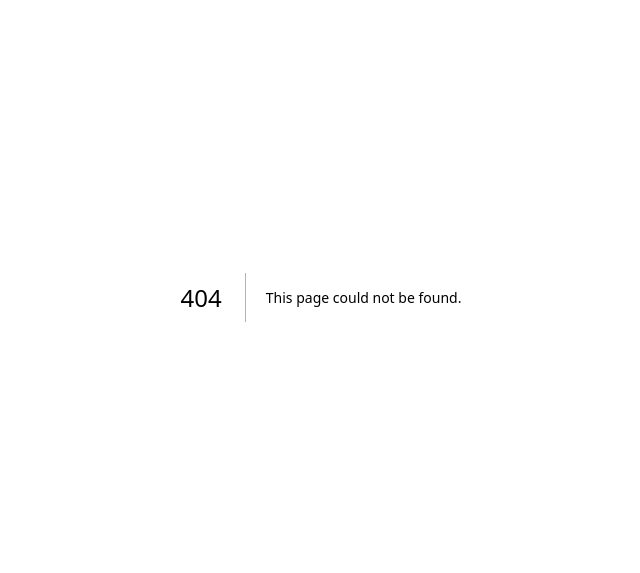
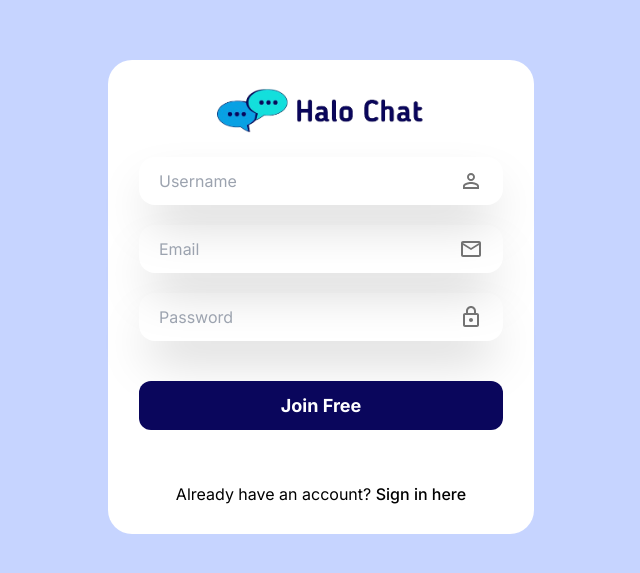
Before and after one commit to nnktz/halo-chat, a Next.js app: page /register in a window 1280 px wide. Before the commit this address had no page. Shown: the part 103-676 px from the top of the page, without its empty margins (319-959 px from the left). Built offline with nearby package versions, Linux system fonts and the light colour scheme.

Commit message:
authentication form

```diff
--- /dev/null
+++ b/app/(auth)/layout.tsx
@@ -0,0 +1,16 @@
+import type { Metadata } from 'next'
+
+export const metadata: Metadata = {
+  title: 'Auth Halo Chat',
+  description: 'Build a Next 14 Chat App',
+}
+
+const AuthLayout = ({
+  children,
+}: Readonly<{
+  children: React.ReactNode
+}>) => {
+  return <div className="bg-purple-1">{children}</div>
+}
+
+export default AuthLayout
--- /dev/null
+++ b/app/(auth)/login/page.tsx
@@ -0,0 +1,7 @@
+import { Form } from '@/components/form'
+
+const LoginPage = () => {
+  return <Form type="login" />
+}
+
+export default LoginPage
--- /dev/null
+++ b/app/(auth)/register/page.tsx
@@ -0,0 +1,7 @@
+import { Form } from '@/components/form'
+
+const RegisterPage = () => {
+  return <Form type="register" />
+}
+
+export default RegisterPage
--- a/app/layout.tsx
+++ b/app/layout.tsx
@@ -6,8 +6,8 @@ import './globals.css'
 const inter = Inter({ subsets: ['latin'] })
 
 export const metadata: Metadata = {
-  title: 'Create Next App',
-  description: 'Generated by create next app',
+  title: 'Halo Chat',
+  description: 'Build a Next 14 Chat App',
 }
 
 export default function RootLayout({
--- /dev/null
+++ b/components/form.tsx
@@ -0,0 +1,62 @@
+import Image from 'next/image'
+import Link from 'next/link'
+import { EmailOutlined, LockOutlined, PersonOutline } from '@mui/icons-material'
+
+type Props = {
+  type: 'register' | 'login'
+}
+
+export const Form = ({ type }: Props) => {
+  return (
+    <div className="auth">
+      <div className="content">
+        <Image
+          src={'/assets/images/logo.png'}
+          alt="logo"
+          width={208}
+          height={100}
+          className="logo select-none"
+        />
+
+        <form action="" className="form text-black">
+          {type === 'register' && (
+            <div className="input">
+              <input type="text" placeholder="Username" className="input-field" />
+              <PersonOutline sx={{ color: '#737373' }} />
+            </div>
+          )}
+
+          <div className="input">
+            <input type="email" placeholder="Email" className="input-field" />
+            <EmailOutlined sx={{ color: '#737373' }} />
+          </div>
+
+          <div className="input">
+            <input type="password" placeholder="Password" className="input-field" />
+            <LockOutlined sx={{ color: '#737373' }} />
+          </div>
+
+          <button className="button select-none" type="submit">
+            {type === 'register' ? 'Join Free' : "Let's Chat"}
+          </button>
+        </form>
+
+        {type === 'register' ? (
+          <p className="text-center text-black">
+            Already have an account?{' '}
+            <Link href={'/login'} className="link">
+              Sign in here
+            </Link>
+          </p>
+        ) : (
+          <p className="text-center text-black">
+            Don&apos;t have an account?{' '}
+            <Link href={'/register'} className="link">
+              Sign in here
+            </Link>
+          </p>
+        )}
+      </div>
+    </div>
+  )
+}
```
